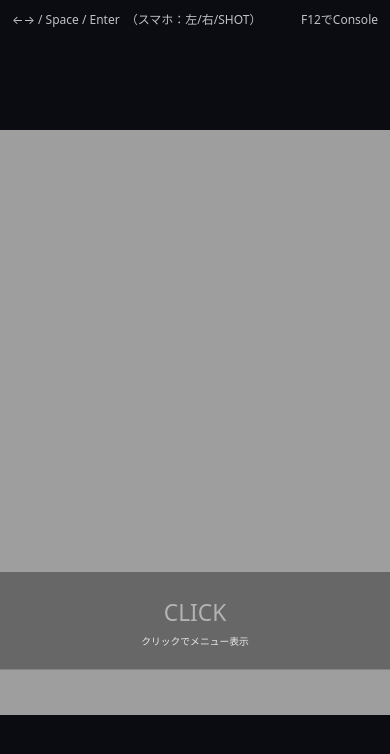
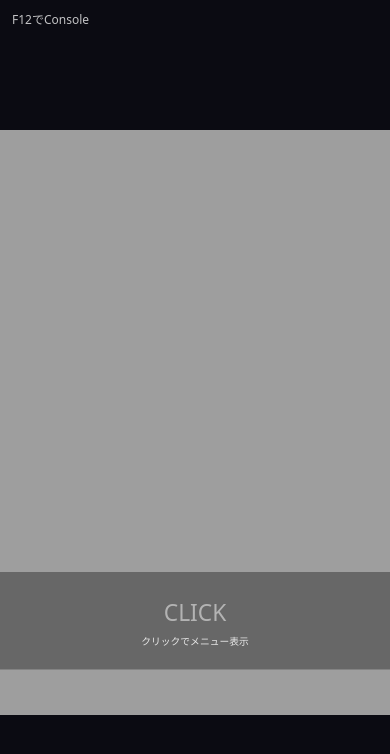
Before and after one commit to tetsu513/shimaenaga-wars, a plain HTML site: page index.html in a window 390 px wide. Drawn offline with Linux system fonts and the light colour scheme.

Commit message:
Remove mobile control hints from index.html
Removed mobile control hints from the HTML.

```diff
--- a/index.html
+++ b/index.html
@@ -75,7 +75,6 @@
 <body>
   <div id="wrap">
     <div class="hint">
-      <div class="k">←→ / Space / Enter　（スマホ：左/右/SHOT）</div>
       <div class="k">F12でConsole</div>
     </div>
 
```
